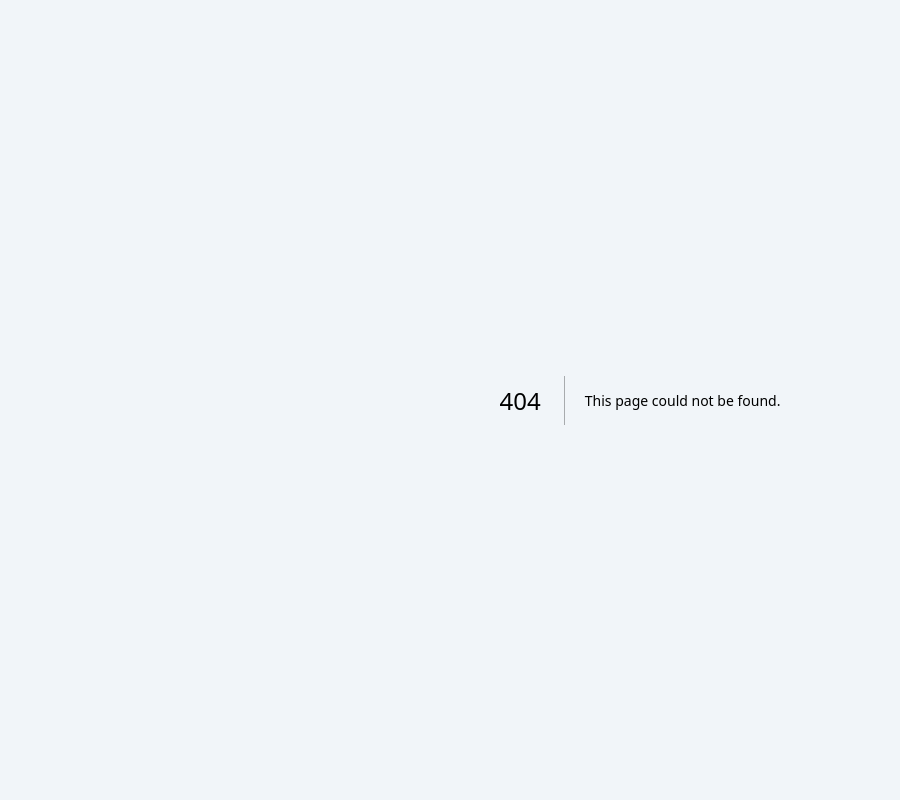
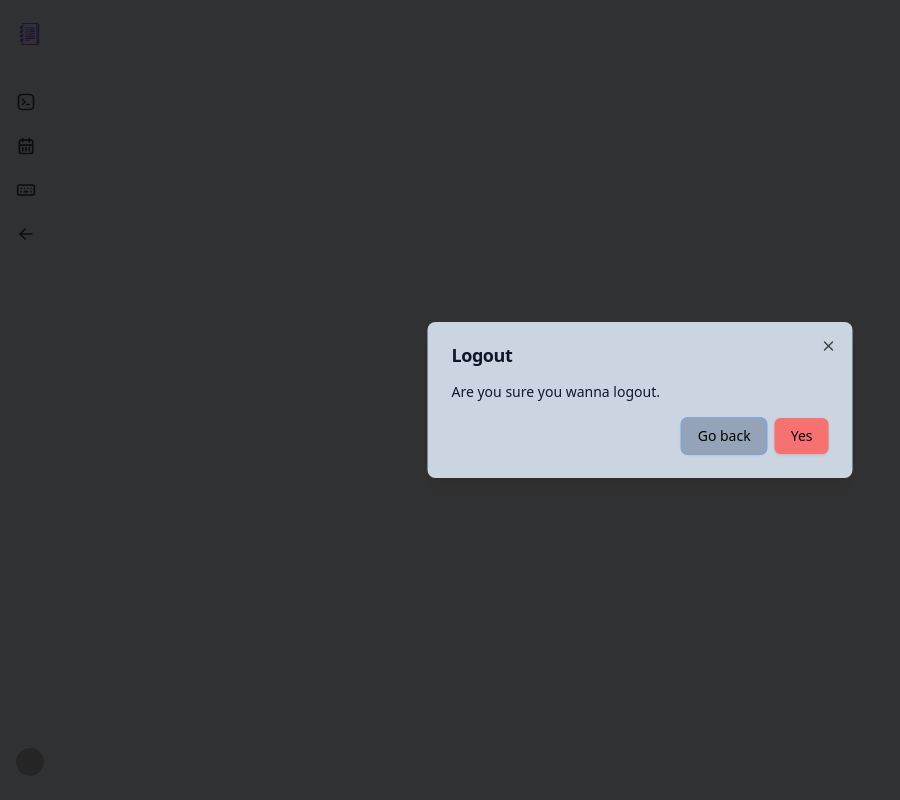
Before and after one commit to pragyan8804/MyJournal, a Next.js app: page /home/logout in a window 1280 px wide. Before the commit this address had no page. Shown: the whole page, without its empty margins (0-900 px from the left). Built offline with nearby package versions, Linux system fonts and the light colour scheme; no server answers; sample sign-in values are in the browser's storage.

Commit message:
logout dialog

```diff
--- a/app/home/layout.tsx
+++ b/app/home/layout.tsx
@@ -2,6 +2,7 @@
 
 import CommandPalette from "@/components/home-page/CommandPalette";
 import { HomeSidebar } from "@/components/home-page/HomeSidebar";
+import { RedirectIfLoggedOut } from "@/components/redirect/RedirectIfLoggedOut";
 import { usePathname } from "next/navigation";
 
 export default function HomeLayout({ children }: { children: React.ReactNode }) {
@@ -9,6 +10,7 @@ export default function HomeLayout({ children }: { children: React.ReactNode })
 
   return (
     <div className="flex h-screen">
+      <RedirectIfLoggedOut />
       <CommandPalette  />
       <HomeSidebar activePath={activePath} />
       <main className="flex-1 overflow-y-auto">
--- /dev/null
+++ b/app/home/loading.tsx
@@ -0,0 +1,31 @@
+// loading.tsx
+import React from 'react';
+
+const Shimmer = () => {
+  return (
+    <div className="min-h-screen bg-slate-200 dark:bg-slate-900 flex flex-col pt-1 px-2">
+      <div className="w-full ">
+        {/* Shimmer for the header */}
+        <div className="animate-pulse flex justify-between gap-5">
+          <div className="h-8 bg-slate-300 dark:bg-slate-700 rounded w-8 m-1"></div>
+
+          <div className='flex gap-5 w-1/3 items-center justify-end'>
+            <div className="h-8 bg-slate-300 dark:bg-slate-700 rounded w-8 mb-4"></div>
+            <div className="h-8 bg-slate-300 dark:bg-slate-700 rounded w-1/2 mb-4"></div>
+          </div>
+
+        </div>
+
+        <hr className="border-slate-300 dark:border-slate-700" />
+
+        {/* Shimmer for the editor area */}
+        <div className="animate-pulse mt-14 max-w-3xl mx-auto">
+          <div className="h-10 bg-slate-300 dark:bg-slate-700 rounded mb-4"></div>
+        </div>
+
+      </div>
+    </div>
+  );
+};
+
+export default Shimmer;
--- /dev/null
+++ b/app/home/logout/page.tsx
@@ -0,0 +1,11 @@
+"use client"
+
+import { LogoutDialog } from "@/components/redirect/LogoutDialog";
+
+export default function logout() {
+    return (
+        <div className="bg-transparent">
+            <LogoutDialog />
+        </div>
+    )
+}
--- a/app/home/page.tsx
+++ b/app/home/page.tsx
@@ -7,6 +7,7 @@ import { TiptapCollabProvider } from '@hocuspocus/provider'
 import { BlockEditor } from '@/components/BlockEditor';
 import { useSearchParams } from 'next/navigation';
 import { Doc as YDoc } from 'yjs'
+import Shimmer from './loading';
 
 export default function Home({ params }: { params: { room: string } }) {
   const [provider, setProvider] = useState<TiptapCollabProvider | null>(null)
@@ -97,7 +98,9 @@ export default function Home({ params }: { params: { room: string } }) {
     }
   }, [setProvider, collabToken, ydoc, room, hasCollab])
 
-  if ((hasCollab && !provider) || aiToken === undefined || collabToken === undefined) return
+ if ((hasCollab && !provider) || aiToken === undefined || collabToken === undefined) {
+    return <Shimmer />;
+  }
 
   return (
     <div className='bg-slate-200 dark:bg-slate-900'>
--- a/app/logout/page.tsx
+++ /dev/null
@@ -1,14 +0,0 @@
-"use client"
-
-import { RedirectIfLoggedOut } from "@/components/redirect/RedirectIfLoggedOut";
-import { signOut } from "next-auth/react";
-
-export default function logout() {
-    return (
-        <div>
-            <RedirectIfLoggedOut />
-            are you sure you want to log out
-            <button className="text-2xl p-2 m-2 bg-slate-500" onClick={() => signOut()}>logout</button>
-        </div>
-    )
-}
--- a/components/BlockEditor/BlockEditor.tsx
+++ b/components/BlockEditor/BlockEditor.tsx
@@ -38,9 +38,9 @@ export const BlockEditor = ({
   }
 
   return (
-    <div className="flex h-full" ref={menuContainerRef}>
+    <div className="flex h-full min-h-screen" ref={menuContainerRef}>
       <Sidebar isOpen={leftSidebar.isOpen} onClose={leftSidebar.close} editor={editor} />
-      <div className="relative flex flex-col flex-1 h-full overflow-hidden">
+      <div className="relative flex flex-col flex-1 h-full overflow-hidden min-h-screen">
         <EditorHeader
           editor={editor}
           collabState={collabState}
--- a/components/home-page/HomeSidebar.tsx
+++ b/components/home-page/HomeSidebar.tsx
@@ -50,7 +50,7 @@ export function HomeSidebar({ activePath }: HomeSidebarProps) {
     },
     {
       label: "Logout",
-      href: "/logout",
+      href: "/home/logout",
       icon: (
         <IconArrowLeft className="text-slate-700 dark:text-slate-200 h-5 w-5 flex-shrink-0" />
       ),
--- /dev/null
+++ b/components/redirect/LogoutDialog.tsx
@@ -0,0 +1,48 @@
+import { useEffect, useState } from "react";
+import { Button } from "@/components/ui/button"
+import {
+  Dialog,
+  DialogContent,
+  DialogDescription,
+  DialogFooter,
+  DialogHeader,
+  DialogTitle,
+} from "@/components/ui/dialog"
+import { signOut } from "next-auth/react"
+import Link from "next/link"
+
+export function LogoutDialog() {
+  const [isMounted, setIsMounted] = useState(false);
+
+  // Ensure the dialog is only rendered after the component is mounted
+  useEffect(() => {
+    setIsMounted(true);
+  }, []);
+
+  // Render null until the component is mounted
+  if (!isMounted) {
+    return null;
+  }
+
+  return (
+    <Dialog open={true}>
+      <DialogContent className="sm:max-w-[425px] bg-slate-300 dark:bg-slate-700 border-none">
+        <DialogHeader>
+          <DialogTitle className="text-slate-900 dark:text-slate-100 mb-3">Logout</DialogTitle>
+          <DialogDescription className="text-slate-900 dark:text-slate-100">
+            Are you sure you wanna logout.
+          </DialogDescription>
+        </DialogHeader>
+
+        <DialogFooter>
+          <Link href="/home">
+             <Button type="submit" className="bg-slate-400 dark:bg-slate-600 hover:bg-slate-500 dark:hover:bg-slate-500">Go back</Button>
+          </Link>
+          <Link href="/">
+            <Button type="submit" className="bg-red-400 dark:bg-red-600 hover:bg-red-500 dark:hover:bg-red-500" onClick={() => signOut()}>Yes</Button>
+          </Link>
+        </DialogFooter>
+      </DialogContent>
+    </Dialog>
+  );
+}
--- a/tsconfig.json
+++ b/tsconfig.json
@@ -21,6 +21,6 @@
       "@/*": ["./*"]
     }
   },
-  "include": ["next-env.d.ts", "**/*.ts", "**/*.tsx", ".next/types/**/*.ts", "app/logout"],
+  "include": ["next-env.d.ts", "**/*.ts", "**/*.tsx", ".next/types/**/*.ts", "app/home/logout"],
   "exclude": ["node_modules"]
 }
```
